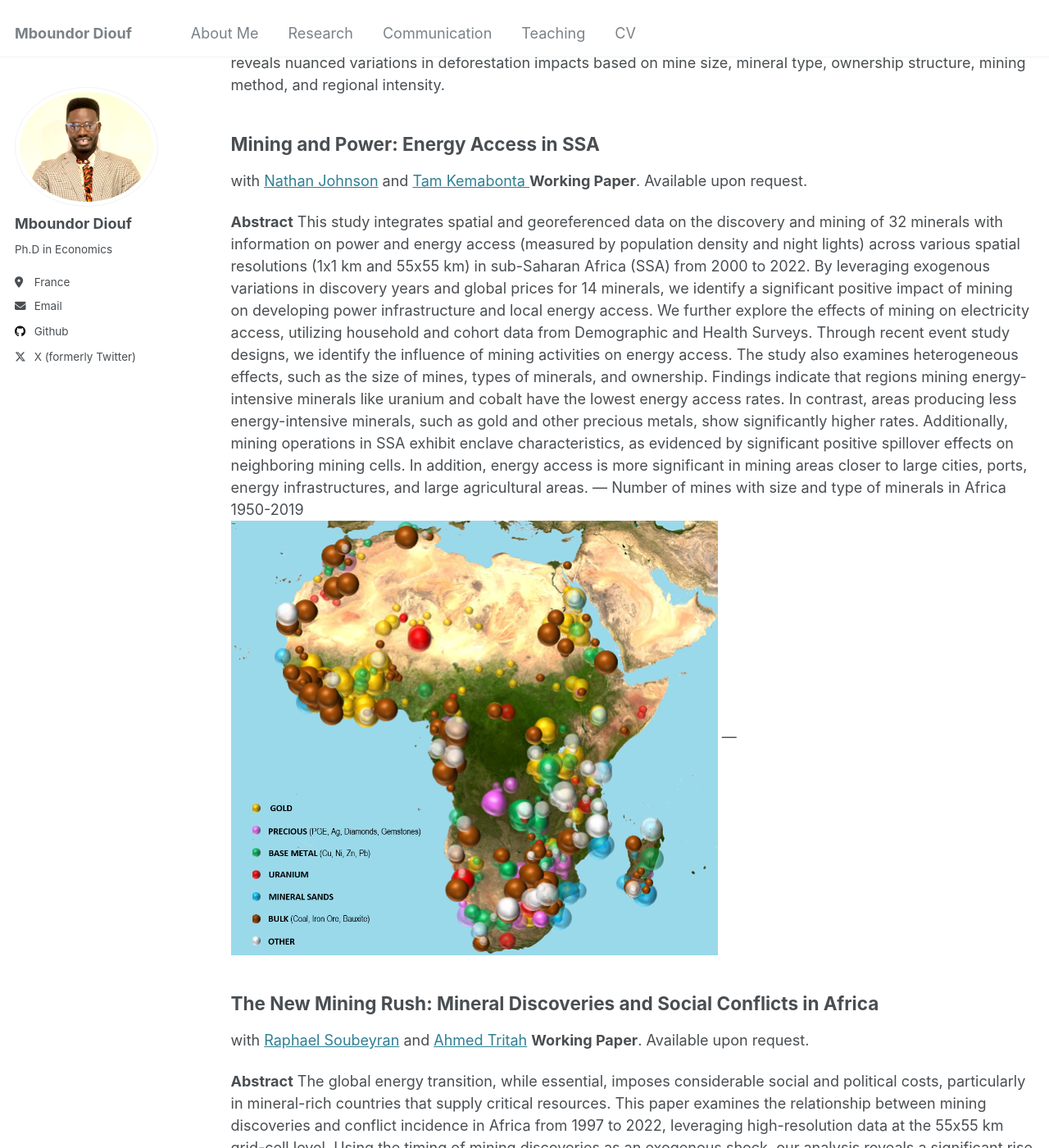
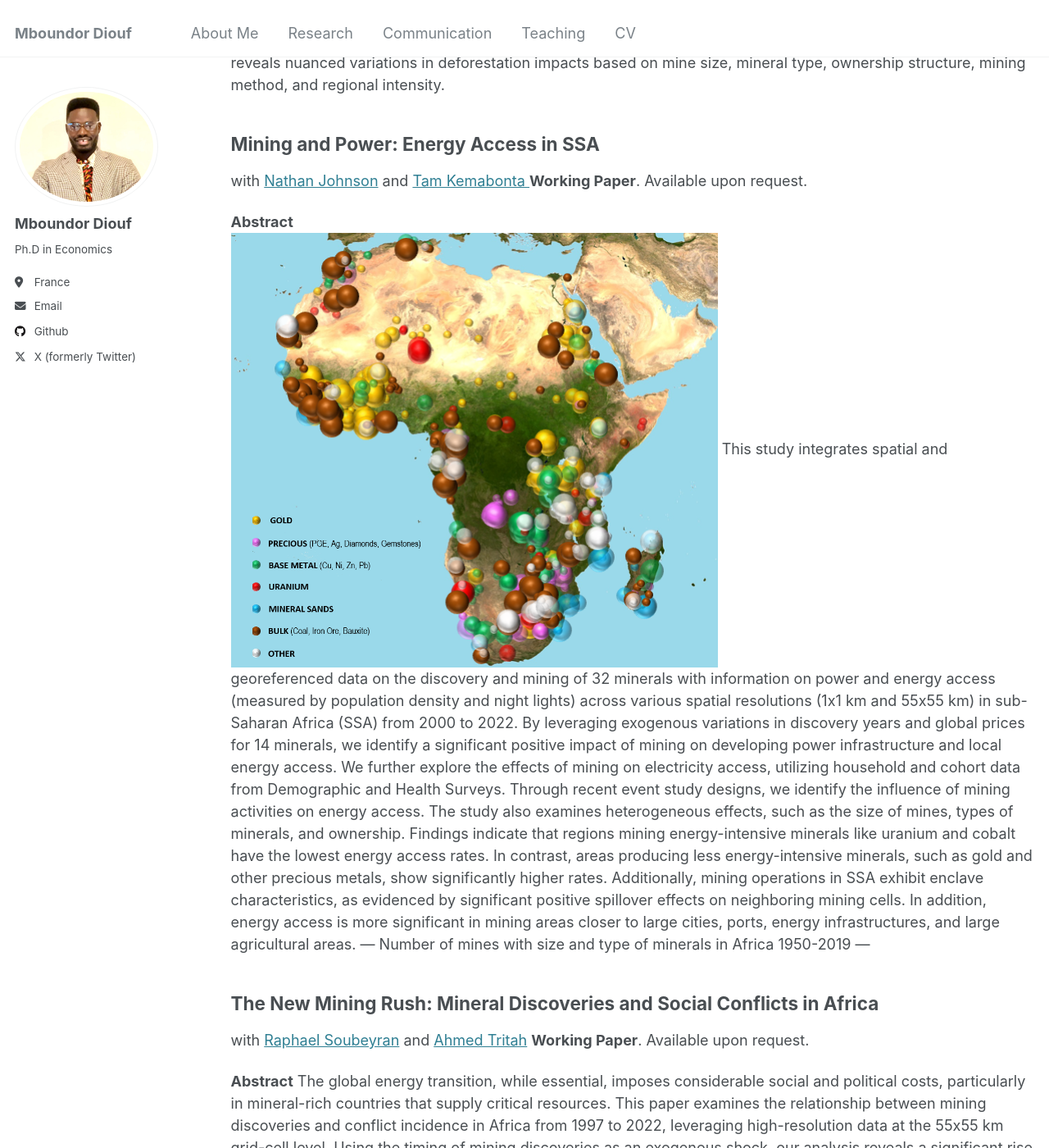
Before and after one commit to mboundordiouf/mboundordiouf.github.io, a Jekyll site: the page built from _pages/publications.md, in a window 1280 px wide and 1400 px high, scrolled down 455 px. Shown: the whole window at 82% size. Built offline with Jekyll 4.4.1, drawn with Linux system fonts in a browser that asks for light colours.

Commit message:
Update publications.md

```diff
--- a/_pages/publications.md
+++ b/_pages/publications.md
@@ -22,10 +22,10 @@ with [Nathan Johnson](https://search.asu.edu/profile/2183493) and [Tam Kemabonta
 **Working Paper**. Available upon request.
 
 **Abstract**
-This study integrates spatial and georeferenced data on the discovery and mining of 32 minerals with information on power and energy access (measured by population density and night lights) across various spatial resolutions (1x1 km and 55x55 km) in sub-Saharan Africa (SSA) from 2000 to 2022. By leveraging exogenous variations in discovery years and global prices for 14 minerals, we identify a significant positive impact of mining on developing power infrastructure and local energy access. We further explore the effects of mining on electricity access, utilizing household and cohort data from Demographic and Health Surveys. Through recent event study designs, we identify the influence of mining activities on energy access. The study also examines heterogeneous effects, such as the size of mines, types of minerals, and ownership. Findings indicate that regions mining energy-intensive minerals like uranium and cobalt have the lowest energy access rates.
+ <br/><img src='/images/Map_Mineral_Size_AFRICA_ok.PNG'> This study integrates spatial and georeferenced data on the discovery and mining of 32 minerals with information on power and energy access (measured by population density and night lights) across various spatial resolutions (1x1 km and 55x55 km) in sub-Saharan Africa (SSA) from 2000 to 2022. By leveraging exogenous variations in discovery years and global prices for 14 minerals, we identify a significant positive impact of mining on developing power infrastructure and local energy access. We further explore the effects of mining on electricity access, utilizing household and cohort data from Demographic and Health Surveys. Through recent event study designs, we identify the influence of mining activities on energy access. The study also examines heterogeneous effects, such as the size of mines, types of minerals, and ownership. Findings indicate that regions mining energy-intensive minerals like uranium and cobalt have the lowest energy access rates.
 In contrast, areas producing less energy-intensive minerals, such as gold and other precious metals, show significantly higher rates. Additionally, mining operations in SSA exhibit enclave characteristics, as evidenced by significant positive spillover effects on neighboring mining cells. In addition, energy access is more significant in mining areas closer to large cities, ports, energy infrastructures, and large agricultural areas.
 ---
-Number of mines with size and type of minerals in Africa 1950-2019 <br/><img src='/images/Map_Mineral_Size_AFRICA_ok.PNG'>
+Number of mines with size and type of minerals in Africa 1950-2019
 ---
 
 The New Mining Rush: Mineral Discoveries and Social Conflicts in Africa
```
